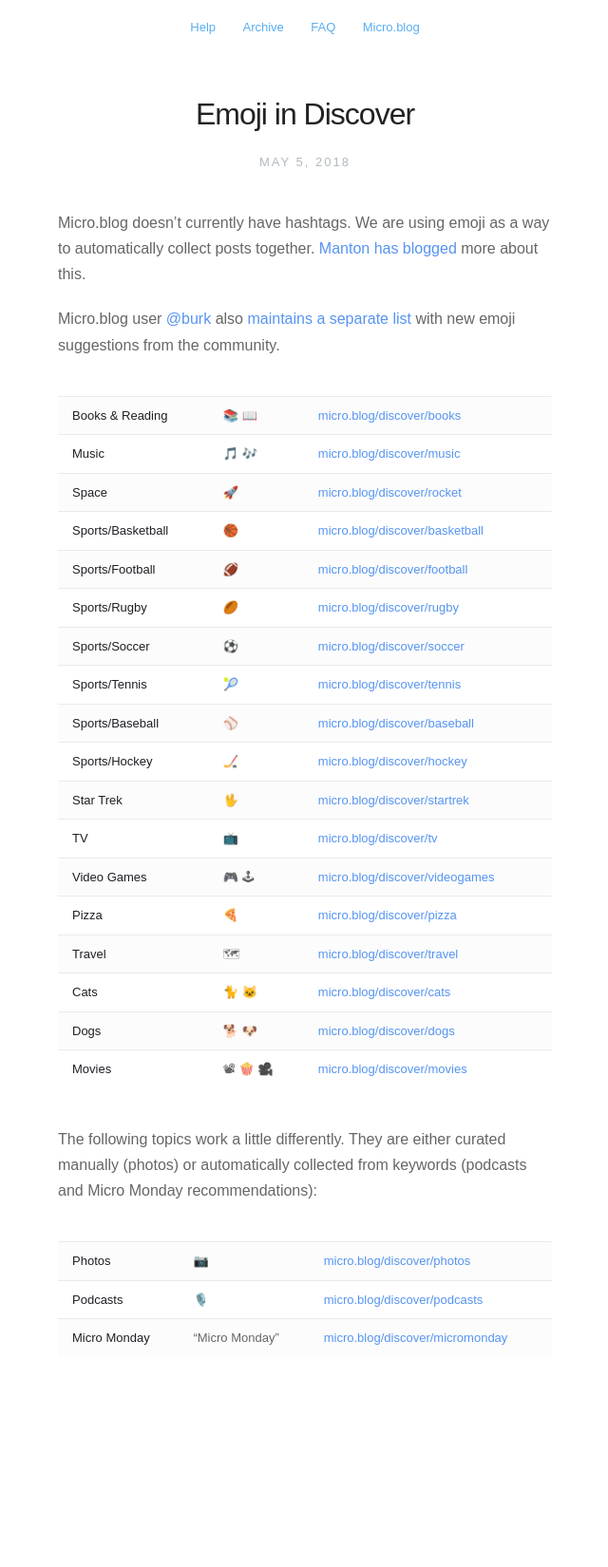
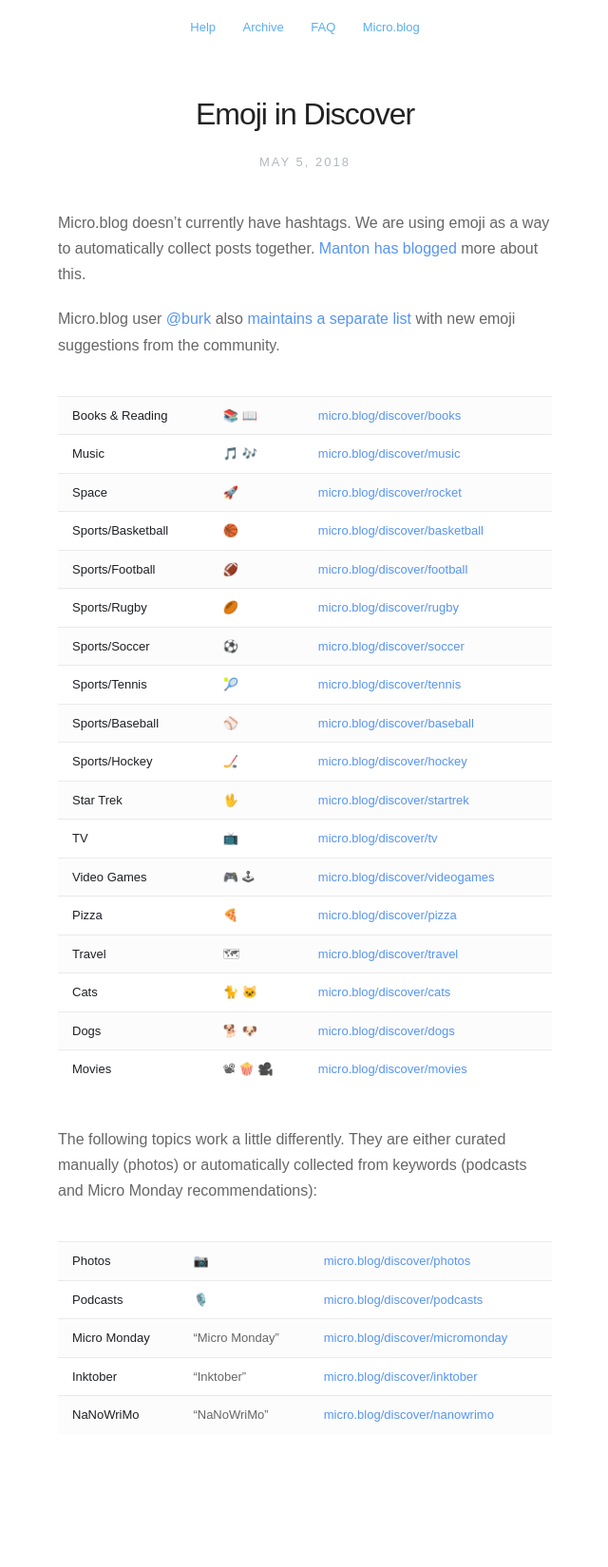
Before and after one commit to microdotblog/help.micro.blog, a Jekyll site: the page built from _posts/2018-05-07-tagmoji.markdown, in a window 1280 px wide. Shown: the whole page at 95% size, without its empty margins (319-959 px from the left). Built offline with Jekyll 4.4.1, drawn with Linux system fonts in a browser that asks for light colours; nearby versions of some CDN libraries; before the commit the page ends 1569 px from its top, so only the background shows below that.

Commit message:
Added Inktober and NaNoWriMo to tagmoji page.

```diff
--- a/_posts/2018-05-07-tagmoji.markdown
+++ b/_posts/2018-05-07-tagmoji.markdown
@@ -34,3 +34,5 @@
 | **Photos**              | 📷 | [micro.blog/discover/photos](https://micro.blog/discover/photos) |
 | **Podcasts**            | 🎙️ | [micro.blog/discover/podcasts](https://micro.blog/discover/podcasts) |
 | **Micro Monday**        | "Micro Monday"    | [micro.blog/discover/micromonday](https://micro.blog/discover/micromonday) |
+| **Inktober**        | "Inktober"    | [micro.blog/discover/inktober](https://micro.blog/discover/inktober) |
+| **NaNoWriMo**        | "NaNoWriMo"    | [micro.blog/discover/nanowrimo](https://micro.blog/discover/nanowrimo) |
```
